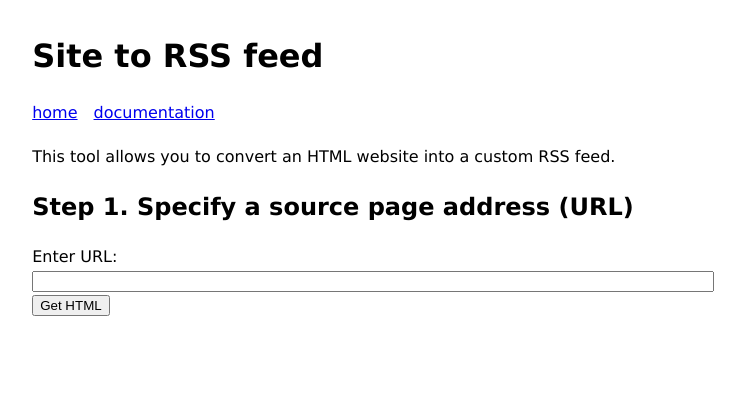
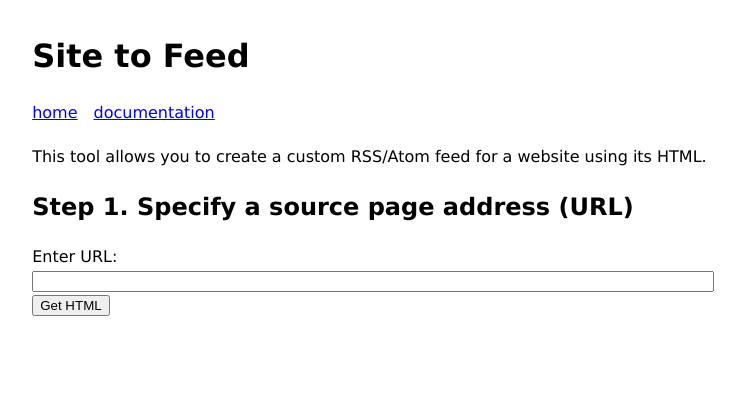
Before and after one commit to winstonrc/site-to-feed, a Flask app: page / in a window 1280 px wide. Shown: the top 420 px of the page, without its empty margins (267-1012 px from the left). Run offline with Flask 3, Linux system fonts and the light colour scheme.

Commit message:
update title & description

```diff
--- a/site_to_feed/templates/index.html
+++ b/site_to_feed/templates/index.html
@@ -1,6 +1,7 @@
 {% extends 'layout.html' %} {% block content %}
 <p id="website-description">
-  This tool allows you to convert an HTML website into a custom RSS feed.
+  This tool allows you to create a custom RSS/Atom feed for a website using its
+  HTML.
 </p>
 
 {% include 'step_1_get_html_source.html' %} {% endblock %}
--- a/site_to_feed/templates/layout.html
+++ b/site_to_feed/templates/layout.html
@@ -3,7 +3,7 @@
   <head>
     <meta charset="UTF-8" />
     <meta name="viewport" content="width=device-width, initial-scale=1.0" />
-    <title>Site to RSS feed</title>
+    <title>Site to Feed</title>
     <link
       rel="stylesheet"
       type="text/css"
@@ -26,7 +26,7 @@
   <body hx-boost="true">
     <main>
       <header>
-        <h1>Site to RSS feed</h1>
+        <h1>Site to Feed</h1>
         <nav>
           <ul>
             <li><a href="/">home</a></li>
```
